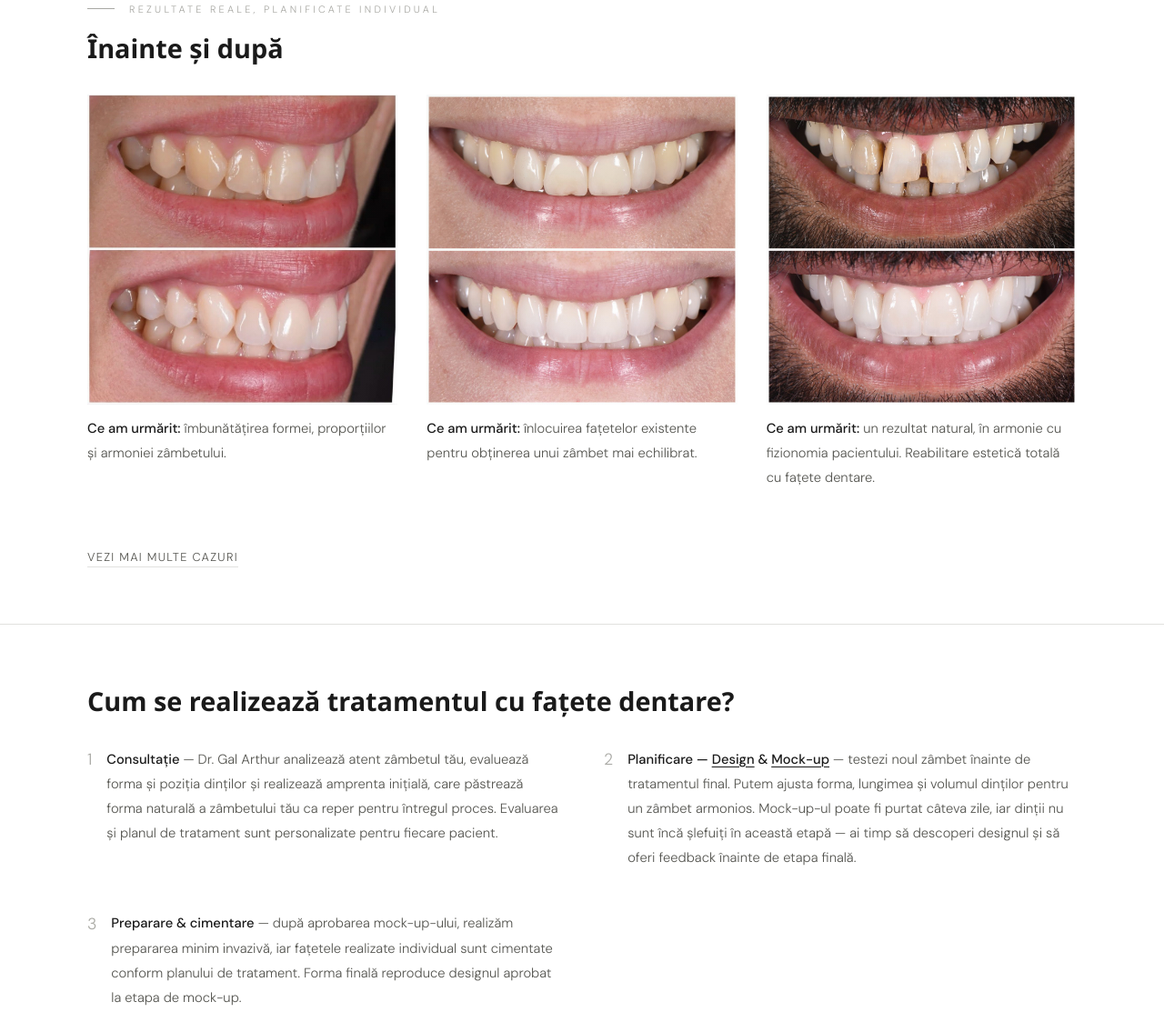
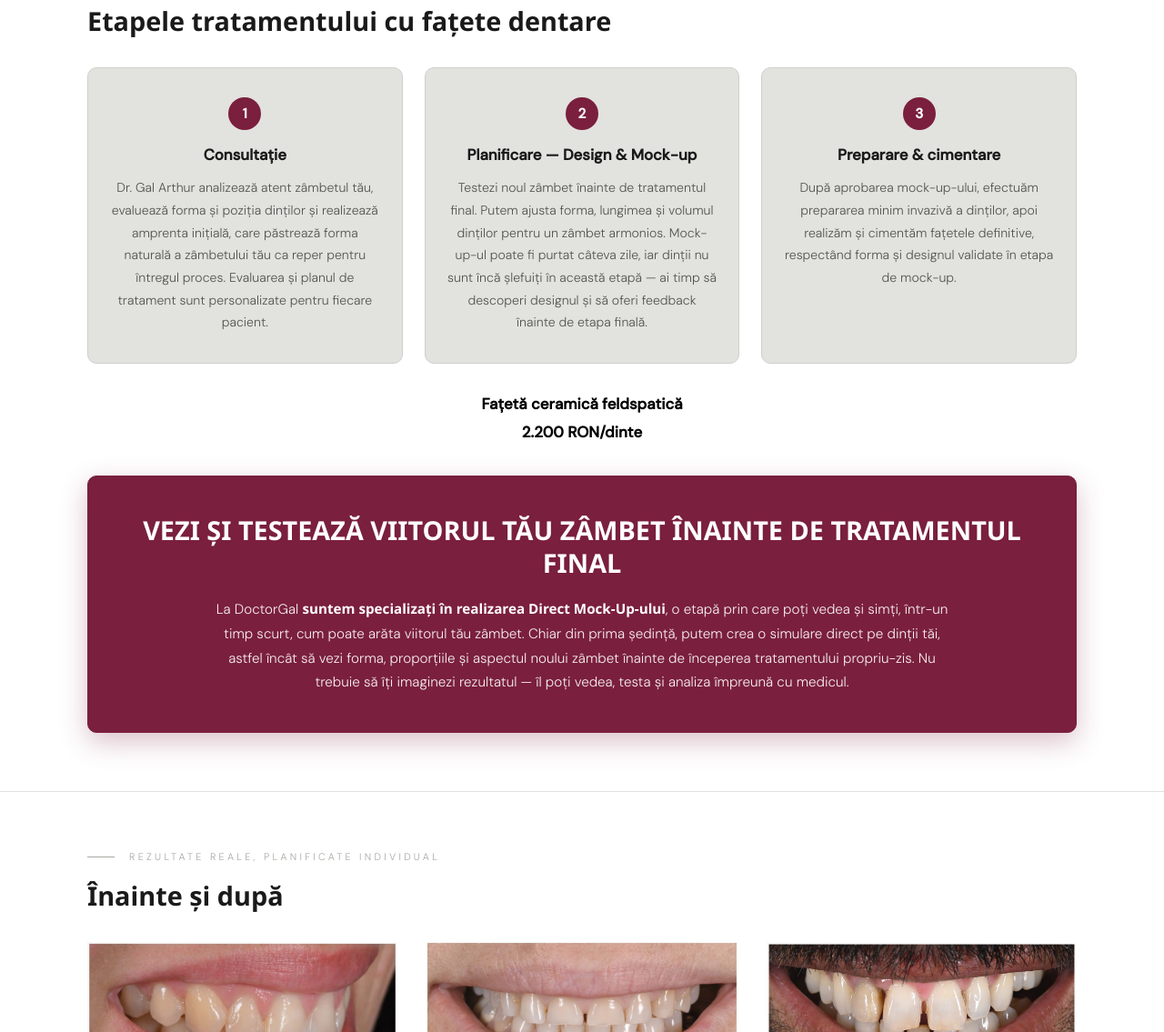
Before and after one commit to artidentistico/doctorgal, a plain HTML site: page fatete-dentare-cluj.html in a window 1280 px wide. Shown: the part 1102-2237 px from the top of the page at 91% size. Drawn offline with nearby package versions, Linux system fonts and the light colour scheme.

Commit message:
22.11.2026
CSERE

```diff
--- a/css/style.css
+++ b/css/style.css
@@ -1094,9 +1094,7 @@ a.service-card {
 .service-section li a,
 .faq-item a {
   color: inherit;
-  text-decoration: underline;
-  text-decoration-thickness: 1px;
-  text-underline-offset: 3px;
+  text-decoration: none;
   transition: color 0.3s;
 }
 .service-hero p a:not(.btn-primary):not(.btn-ghost):visited,
@@ -1142,3 +1140,29 @@ details.faq-item summary::after { content: '+'; color: #7a1f3d; font-size: 1.4re
 details.faq-item[open] summary::after { content: '\2013'; }
 details.faq-item summary:focus-visible { outline: 2px solid #7a1f3d; outline-offset: 4px; }
 details.faq-item .faq-answer { padding-top: 0.9rem; }
+
+/* STEP CARDS (Etapele tratamentului) */
+.steps-grid { display: grid; grid-template-columns: repeat(3, 1fr); gap: 1.5rem; margin-top: 1rem; }
+.step-card { display: flex; flex-direction: column; align-items: center; text-align: center; padding: 2rem 1.5rem; background: #e2e2df; border: 1px solid #d0d0cc; border-radius: 10px; }
+.step-num { display: flex; align-items: center; justify-content: center; width: 36px; height: 36px; border-radius: 50%; background: #7a1f3d; color: #fff; font-size: 0.95rem; font-weight: 700; margin-bottom: 1rem; }
+.step-title { font-family: var(--font-body); font-weight: 700; font-size: 1.05rem; line-height: 1.35; color: var(--text); margin-bottom: 0.8rem; }
+.step-card p { font-size: 0.88rem; color: var(--text-muted); line-height: 1.75; margin-bottom: 0; }
+.step-card a { color: inherit; text-decoration: none; }
+.step-card a:hover { color: #7a1f3d; }
+@media (max-width: 1024px) { .steps-grid { grid-template-columns: 1fr; } }
+
+.service-section p.steps-price { text-align: center; color: #000; font-weight: 700; font-size: 1.05rem; margin: 1.8rem 0 0; }
+
+.step-card.info-card { margin-top: 2rem; padding: 2rem 2.5rem; }
+.step-card.info-card p { max-width: 820px; }
+
+.step-card.info-card .step-title { font-size: 1.8rem; line-height: 1.25; margin-bottom: 1.2rem; }
+@media (max-width: 640px) { .step-card.info-card .step-title { font-size: 1.5rem; } }
+
+/* Highlighted info card (burgundy) */
+.step-card.info-card { background: #7a1f3d; border-color: #7a1f3d; box-shadow: 0 10px 30px rgba(122,31,61,0.28); padding: 2.6rem 2.5rem; }
+.step-card.info-card .step-title { color: #fff; }
+.step-card.info-card p { color: rgba(255,255,255,0.92); font-size: 0.95rem; }
+.step-card.info-card p strong { color: #fff; }
+.step-card.info-card a, .step-card.info-card a:hover { color: #fff; }
+.step-card.info-card p strong { font-family: 'Segoe UI Black', 'Segoe UI', 'Archivo', Arial, sans-serif; font-weight: 900; }
--- a/fatete-dentare-cluj.html
+++ b/fatete-dentare-cluj.html
@@ -197,7 +197,7 @@
 <!-- HEADER -->
 <header class="site-header">
   <div class="logo-bar">
-    <a href="index.html" class="nav-logo"><img src="images/img-f093622ca3.jpg" alt="DoctorGal"></a>
+    <a href="index.html" class="nav-logo"><img src="images/logo-doctorgal.png" alt="DoctorGal" width="1024" height="218"></a>
   </div>
   <nav>
     <ul class="nav-links" id="navLinks">
@@ -299,6 +299,32 @@
 </section>
 
 <section class="service-section reveal">
+  <h2>Etapele tratamentului cu fațete dentare</h2>
+  <div class="steps-grid">
+    <div class="step-card">
+      <span class="step-num">1</span>
+      <h3 class="step-title">Consultație</h3>
+      <p>Dr. Gal Arthur analizează atent zâmbetul tău, evaluează forma și poziția dinților și realizează amprenta inițială, care păstrează forma naturală a zâmbetului tău ca reper pentru întregul proces. Evaluarea și planul de tratament sunt personalizate pentru fiecare pacient.</p>
+    </div>
+    <div class="step-card">
+      <span class="step-num">2</span>
+      <h3 class="step-title">Planificare — <a href="smile-design-cluj.html">Design</a> &amp; <a href="direct-mock-up-cluj.html">Mock-up</a></h3>
+      <p>Testezi noul zâmbet înainte de tratamentul final. Putem ajusta forma, lungimea și volumul dinților pentru un zâmbet armonios. Mock-up-ul poate fi purtat câteva zile, iar dinții nu sunt încă șlefuiți în această etapă — ai timp să descoperi designul și să oferi feedback înainte de etapa finală.</p>
+    </div>
+    <div class="step-card">
+      <span class="step-num">3</span>
+      <h3 class="step-title">Preparare &amp; cimentare</h3>
+      <p>După aprobarea mock-up-ului, efectuăm prepararea minim invazivă a dinților, apoi realizăm și cimentăm fațetele definitive, respectând forma și designul validate în etapa de mock-up.</p>
+    </div>
+  </div>
+  <p class="steps-price">Fațetă ceramică feldspatică<br>2.200 RON/dinte</p>
+  <div class="step-card info-card">
+    <h3 class="step-title" style="font-family:'Segoe UI Black', 'Segoe UI', 'Archivo', Arial, sans-serif; font-weight:900; text-transform:uppercase;">Vezi și testează viitorul tău zâmbet înainte de tratamentul final</h3>
+    <p>La DoctorGal <strong>suntem specializați în realizarea <a href="direct-mock-up-cluj.html">Direct Mock-Up</a>-ului</strong>, o etapă prin care poți vedea și simți, într-un timp scurt, cum poate arăta viitorul tău zâmbet. Chiar din prima ședință, putem crea o simulare direct pe dinții tăi, astfel încât să vezi forma, proporțiile și aspectul noului zâmbet înainte de începerea tratamentului propriu-zis. Nu trebuie să îți imaginezi rezultatul — îl poți vedea, testa și analiza împreună cu medicul.</p>
+  </div>
+</section>
+
+<section class="service-section reveal">
   <div class="section-label">Rezultate reale, planificate individual</div>
   <h2>Înainte și după</h2>
   <div class="case-grid">
@@ -313,10 +339,10 @@
     <div>
       <div class="gallery-item">
         <div class="gallery-item-inner">
-          <img src="images/img-caz2-fatete.jpg" alt="Rezultat fațete dentare - înlocuirea fațetelor existente" style="width:100%;height:100%;object-fit:cover;" loading="lazy">
+          <img src="images/img-caz2-fatete-v2.jpg" alt="Rezultat fațete dentare: înainte și după, zâmbet reconstruit după abraziune dentară severă" style="width:100%;height:100%;object-fit:cover;" loading="lazy">
         </div>
       </div>
-      <p class="case-caption"><strong>Ce am urmărit:</strong> înlocuirea fațetelor existente pentru obținerea unui zâmbet mai echilibrat.</p>
+      <p class="case-caption"><strong>Ce am urmărit:</strong> un zâmbet mai luminos și funcțional, reconstruit după o abraziune dentară severă.</p>
     </div>
     <div>
       <div class="gallery-item">
@@ -326,18 +352,6 @@
       </div>
       <p class="case-caption"><strong>Ce am urmărit:</strong> un rezultat natural, în armonie cu fizionomia pacientului. Reabilitare estetică totală cu fațete dentare.</p>
     </div>
-  </div>
-  <div style="margin-top:2.5rem;">
-    <a href="index.html#galerie" class="btn-ghost">Vezi mai multe cazuri</a>
-  </div>
-</section>
-
-<section class="service-section reveal">
-  <h2>Cum se realizează tratamentul cu fațete dentare?</h2>
-  <div class="benefits-grid">
-      <div class="benefit-item"><span class="benefit-icon">1</span><p><strong>Consultație</strong> — Dr. Gal Arthur analizează atent zâmbetul tău, evaluează forma și poziția dinților și realizează amprenta inițială, care păstrează forma naturală a zâmbetului tău ca reper pentru întregul proces. Evaluarea și planul de tratament sunt personalizate pentru fiecare pacient.</p></div>
-      <div class="benefit-item"><span class="benefit-icon">2</span><p><strong>Planificare — <a href="smile-design-cluj.html">Design</a> & <a href="direct-mock-up-cluj.html">Mock-up</a></strong> — testezi noul zâmbet înainte de tratamentul final. Putem ajusta forma, lungimea și volumul dinților pentru un zâmbet armonios. Mock-up-ul poate fi purtat câteva zile, iar dinții nu sunt încă șlefuiți în această etapă — ai timp să descoperi designul și să oferi feedback înainte de etapa finală.</p></div>
-      <div class="benefit-item"><span class="benefit-icon">3</span><p><strong>Preparare & cimentare</strong> — după aprobarea mock-up-ului, realizăm prepararea minim invazivă, iar fațetele realizate individual sunt cimentate conform planului de tratament. Forma finală reproduce designul aprobat la etapa de mock-up.</p></div>
   </div>
 </section>
 
@@ -352,14 +366,11 @@
     </div>
   </div>
 
-  <h3 style="font-family:'Segoe UI Black', 'Segoe UI', 'Archivo', Arial, sans-serif; font-weight:900; font-size:1.2rem; margin-bottom:0.8rem;">Vezi. Simte. Alege.</h3>
-  <p style="color:var(--text-muted); font-size:0.9rem; line-height:1.8; margin-bottom:2rem;">La DoctorGal suntem specializați în realizarea <a href="direct-mock-up-cluj.html">Direct Mock-Up</a>-ului, o etapă prin care poți vedea și simți, într-un timp scurt, cum poate arăta viitorul tău zâmbet. Chiar din prima ședință, putem crea o simulare direct pe dinții tăi, astfel încât să vezi forma, proporțiile și aspectul noului zâmbet înainte de începerea tratamentului propriu-zis. Nu trebuie să îți imaginezi rezultatul — îl poți vedea, testa și analiza împreună cu medicul.</p>
-
-  <h3 style="font-family:'Segoe UI Black', 'Segoe UI', 'Archivo', Arial, sans-serif; font-weight:900; font-size:1.2rem; margin-bottom:0.8rem;">O echipă multidisciplinară, pentru un tratament complet</h3>
+    <h3 style="font-family:'Segoe UI Black', 'Segoe UI', 'Archivo', Arial, sans-serif; font-weight:900; font-size:1.2rem; margin-bottom:0.8rem;">O echipă multidisciplinară, pentru un tratament complet</h3>
   <p style="color:var(--text-muted); font-size:0.9rem; line-height:1.8; margin-bottom:2rem;">La DoctorGal, fiecare pacient beneficiază de experiența unei echipe multidisciplinare de medici.</p>
 
   <div class="benefits-grid">
-      <div class="benefit-item"><span class="benefit-icon">✦</span><p><strong>Experiență în stomatologie estetică</strong> — Dr. Gal Arthur are peste 10 ani de experiență în stomatologie generală și estetică</p></div>
+      <div class="benefit-item"><span class="benefit-icon">✦</span><p><strong>Experiență în stomatologie estetică</strong> — peste 10 ani de experiență în stomatologie generală și estetică, cu accent pe rezultate naturale</p></div>
       <div class="benefit-item"><span class="benefit-icon">✦</span><p><strong>Abordare personalizată</strong> — nu folosim aceeași formă sau aceeași rețetă pentru fiecare pacient; planul de tratament este stabilit individual</p></div>
       <div class="benefit-item"><span class="benefit-icon">✦</span><p><strong>Accent pe un rezultat natural</strong> — obiectivul este un zâmbet armonios, adaptat fizionomiei tale, nu un rezultat standardizat</p></div>
       <div class="benefit-item"><span class="benefit-icon">✦</span><p><strong>Materiale și tehnici moderne</strong> — tratamentul este realizat utilizând tehnici și materiale moderne, în funcție de indicația clinică</p></div>
@@ -535,7 +546,7 @@
 </section>
 <footer>
   <div class="footer-logo">DoctorGal · Cabinet Stomatologic</div>
-  <div class="footer-copy">© 2025 Cabinet Stomatologic DoctorGal. Toate drepturile rezervate. &nbsp;|&nbsp; <button class="privacy-link" onclick="document.getElementById('termsModal').classList.add('active')">Termeni și Condiții</button> &nbsp;|&nbsp; <button class="privacy-link" onclick="document.getElementById('legalModal').classList.add('active')">Informații Legale</button></div>
+  <div class="footer-copy">© 2026 Cabinet Stomatologic DoctorGal. Toate drepturile rezervate. &nbsp;|&nbsp; <button class="privacy-link" onclick="document.getElementById('termsModal').classList.add('active')">Termeni și Condiții</button> &nbsp;|&nbsp; <button class="privacy-link" onclick="document.getElementById('legalModal').classList.add('active')">Informații Legale</button></div>
   <div style="display:flex; align-items:center; gap:0.8rem; margin-top:0.8rem; flex-wrap:wrap;">
     <a href="https://reclamatiisal.anpc.ro/" target="_blank" rel="noopener noreferrer" style="display:inline-block; line-height:0;">
       <img src="images/img-9d7f5aa06b.png" alt="ANPC - Soluționarea Alternativă a Litigiilor" style="max-width:180px; width:100%; height:auto; display:block;" loading="lazy">
```
Also changed, not shown: albire-dentara.html (+2 -2 lines), blog-cat-costa-fatete-dentare-cluj.html (+2 -2 lines), blog-direct-mock-up-fatete.html (+2 -2 lines), blog-fatete-sau-coroane.html (+2 -2 lines), blog-implant-dentar-etape.html (+2 -2 lines), blog.html (+2 -2 lines), direct-mock-up-cluj.html (+2 -2 lines), endodontie.html (+2 -2 lines), estetica-dentara.html (+2 -2 lines), implanturi-dentare.html (+2 -2 lines), index.html (+2 -2 lines), protetica.html (+2 -2 lines), servicii.html (+2 -2 lines), smile-design-cluj.html (+2 -2 lines), 3 more files.
